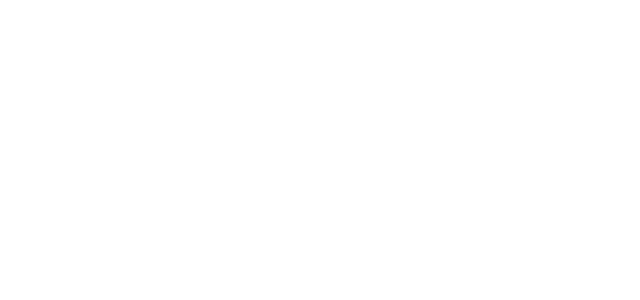
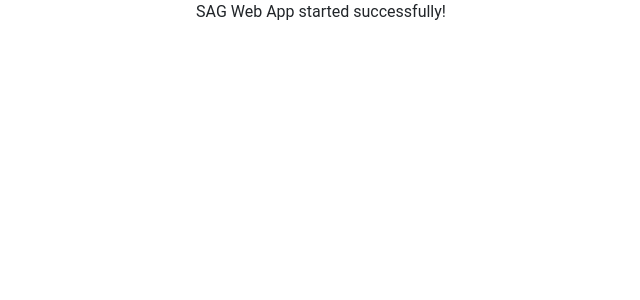
Before and after one commit to Krish2958/sag-react-fe-km, a React app: page / in a window 1280 px wide. Shown: the top 300 px of the page, without its empty margins (319-959 px from the left). Built offline with nearby package versions, Linux system fonts and the light colour scheme.

Commit message:
Make repo windows compatible

```diff
--- a/src/pages/Home/index.js
+++ b/src/pages/Home/index.js
@@ -5,7 +5,7 @@
   return (
     <div className="home">
       {/* Header Section */}
-      <header className="home-header"></header>
+      <header>SAG Web App started successfully!</header>
       {/* Club Section */}
       {/* Footer Section */}
     </div>
```
Also changed, not shown: package.json (+4 -3 lines), 2 other files (tests, documents, lock files or other folders).
